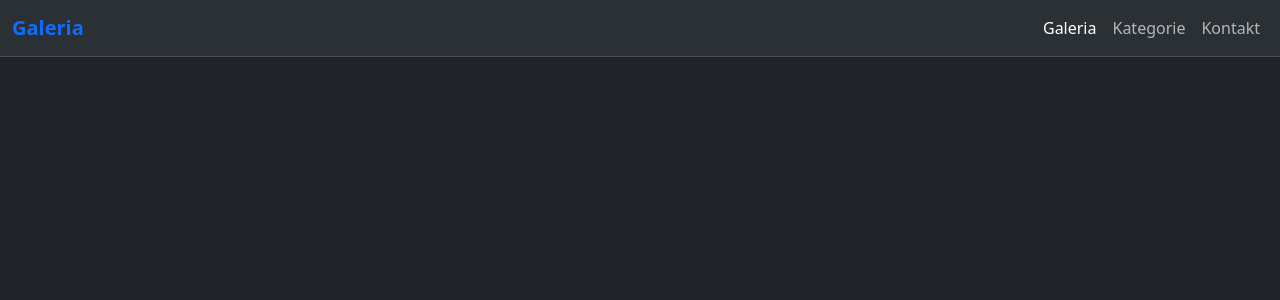
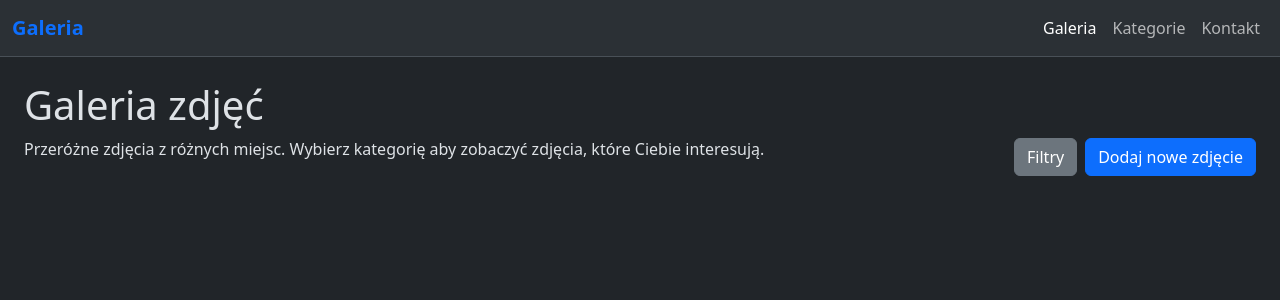
Before and after one commit to Cunny-Connoisseur/Webowe-zadania, a React (Vite) app: page / in a window 1280 px wide. Shown: the top 300 px of the page. Built offline with nearby package versions, Linux system fonts and the light colour scheme.

Commit message:
header done

```diff
--- a/src/App.jsx
+++ b/src/App.jsx
@@ -1,9 +1,13 @@
 // import './App.css'
+import Header from './components/Header'
 import Navbar from './components/Navbar'
 
 export default function App() {
 
   return (<>
     <Navbar name={"Galeria"} />
+    <div className="container-fluid p-4">
+      <Header />
+    </div>
   </>)
 }
--- /dev/null
+++ b/src/components/Header.jsx
@@ -0,0 +1,27 @@
+export default ({}) => {
+    return (<>
+        <div className="row g-2">
+            <div className="col-12">
+                <h1>Galeria zdjęć</h1>
+            </div>
+        </div>
+
+        <div className="row g-2">
+            <div className="col-12 col-lg-8">
+                <p>
+                    Przeróżne zdjęcia z różnych miejsc. Wybierz kategorię aby zobaczyć zdjęcia, które Ciebie interesują.
+                </p>
+            </div>
+
+            <div className="col-12 col-lg-4 justify-content-lg-end align-items-center d-flex">
+                <button type="button" class="btn btn-secondary me-2" data-bs-toggle="offcanvas" data-bs-target="#filter-modal">
+                    Filtry
+                </button>
+
+                <button type="button" class="btn btn-primary" data-bs-toggle="modal" data-bs-target="#new_image-modal">
+                    Dodaj nowe zdjęcie
+                </button>
+            </div>
+        </div>
+    </>)
+}
```
